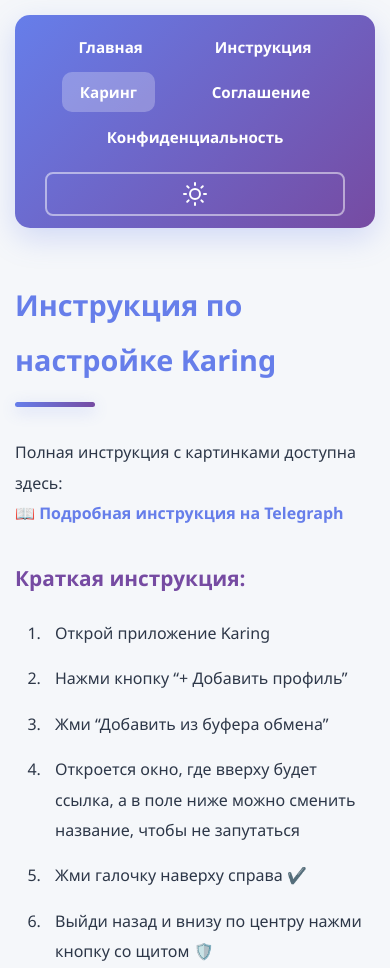
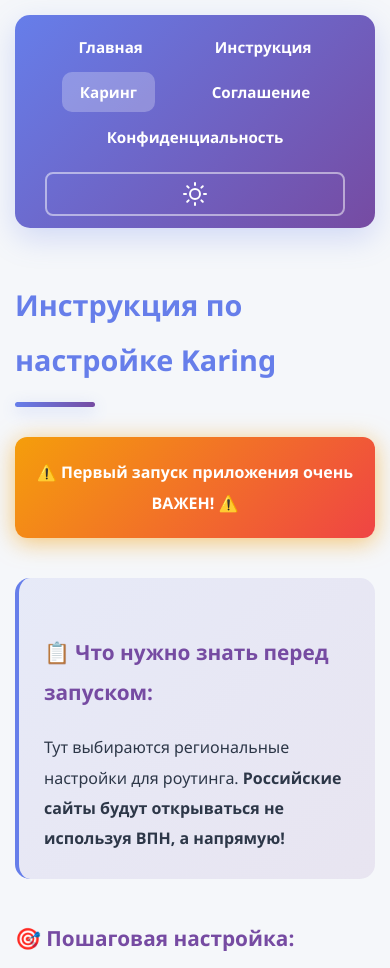
Before and after one commit to Michael-K-cloud/Tunless_Modern, a Jekyll site: the page built from karing.md, in a window 390 px wide. Shown: the top 968 px of the page. Built offline with Jekyll 4.4.1, drawn with Linux system fonts in a browser that asks for light colours; some of the changed text lies outside the part shown; grey boxes are pictures that could not be loaded.

Commit message:
Update karing.md

```diff
--- a/karing.md
+++ b/karing.md
@@ -4,20 +4,144 @@ title: Инструкция по настройке Karing
 ---
 ## Инструкция по настройке Karing
 
-Полная инструкция с картинками доступна здесь:
 
-[📖 Подробная инструкция на Telegraph](https://telegra.ph/Karing-06-15)
+<style>
+.image-grid {
+  display: grid;
+  grid-template-columns: repeat(auto-fit, minmax(300px, 1fr));
+  gap: 20px;
+  margin: 30px 0;
+}
 
-### Краткая инструкция:
+.image-card {
+  background: var(--card-light);
+  border-radius: 12px;
+  padding: 15px;
+  text-align: center;
+  box-shadow: 0 4px 15px rgba(102, 126, 234, 0.1);
+  transition: transform 0.3s ease;
+}
 
-1. Открой приложение Karing
-2. Нажми кнопку "+ Добавить профиль"
-3. Жми "Добавить из буфера обмена"
-4. Откроется окно, где вверху будет ссылка, а в поле ниже можно сменить название, чтобы не запутаться
-5. Жми галочку наверху справа ✔️
-6. Выйди назад и внизу по центру нажми кнопку со щитом 🛡️
-7. Готово! Ты под защитой
+body.dark-mode .image-card {
+  background: var(--card-dark);
+}
+
+.image-card:hover {
+  transform: translateY(-5px);
+}
+
+.image-card img {
+  max-width: 100%;
+  height: auto;
+  border-radius: 8px;
+  box-shadow: 0 4px 12px rgba(0, 0, 0, 0.15);
+}
+
+.image-card p {
+  margin-top: 12px;
+  font-weight: 600;
+  color: var(--primary);
+}
+
+.step-section {
+  margin: 40px 0;
+  padding: 25px;
+  background: linear-gradient(135deg, rgba(102, 126, 234, 0.1) 0%, rgba(118, 75, 162, 0.1) 100%);
+  border-radius: 15px;
+  border-left: 4px solid var(--primary);
+}
+
+.warning-box {
+  background: linear-gradient(135deg, var(--warning) 0%, #ef4444 100%);
+  color: white;
+  padding: 20px;
+  border-radius: 12px;
+  margin: 25px 0;
+  text-align: center;
+  font-weight: 700;
+  animation: pulse 2s infinite;
+}
+
+@keyframes pulse {
+  0%, 100% {
+    box-shadow: 0 4px 15px rgba(245, 158, 11, 0.3);
+  }
+  50% {
+    box-shadow: 0 4px 25px rgba(245, 158, 11, 0.6);
+  }
+}
+
+@media (max-width: 768px) {
+  .image-grid {
+    grid-template-columns: 1fr;
+    gap: 15px;
+  }
+
+  .image-card {
+    padding: 10px;
+  }
+}
+</style>
+
+<div class="warning-box">
+  ⚠️ Первый запуск приложения очень ВАЖЕН! ⚠️
+</div>
+
+<div class="step-section">
+  <h3>📋 Что нужно знать перед запуском:</h3>
+  <p>Тут выбираются региональные настройки для роутинга. <strong>Российские сайты будут открываться не используя ВПН, а напрямую!</strong></p>
+</div>
+
+### 🎯 Пошаговая настройка:
+
+<div class="image-grid">
+  <div class="image-card">
+    <img src="https://i.postimg.cc/mZvcKDMN/photo-1-2026-06-15-22-12-18.jpg" alt="Запуск Karing">
+    <p>Шаг 1: Запустите приложение Karing</p>
+  </div>
+
+  <div class="image-card">
+    <img src="https://i.postimg.cc/CM3Z91DN/photo-2-2026-06-15-22-12-18.jpg" alt="Выбор региона">
+    <p>Шаг 2: Выберите региональные настройки</p>
+  </div>
+
+  <div class="image-card">
+    <img src="hhttps://i.postimg.cc/y6MJ2d9y/photo-3-2026-06-15-22-12-18.jpg" alt="Настройка роутинга">
+    <p>Шаг 3: Настройте роутинг для российских сайтов</p>
+  </div>
+
+  <div class="image-card">
+    <img src="https://i.postimg.cc/7PFCj67N/photo-4-2026-06-15-22-12-18.jpg" alt="Готово">
+    <p>Шаг 4: Всё, ты под защитой 🛡️</p>
+  </div>
+</div>
+
+### 🔧 Дополнительные настройки:
+
+<div class="image-grid">
+  <div class="image-card">
+    <img src="https://i.postimg.cc/SQBXHs8D/photo-5-2026-06-15-22-12-18.jpg" alt="Добавление профиля">
+    <p>Добавление профиля из буфера обмена</p>
+  </div>
+
+  <div class="image-card">
+    <img src="https://i.postimg.cc/FFMfwRcC/photo-6-2026-06-15-22-12-18.jpg" alt="Активация VPN">
+    <p>Активация VPN подключения</p>
+  </div>
+</div>
 
 ---
 
-**Для полного понимания всех функций и возможностей приложения, пожалуйста, обратитесь к подробной инструкции на Telegraph выше.**
+### 📱 Быстрая инструкция:
+
+1. **Запустите Karing** впервые
+2. **Выберите регион** — для России выберите "Russia" или "Auto"
+3. **Настройте роутинг** — российские сайты будут работать без VPN
+4. **Добавьте профиль** — вставьте ключ из буфера обмена
+5. **Подключитесь** — нажмите кнопку подключения
+
+**Готово! Ты под защитой 🛡️**
+
+---
+
+[← Вернуться к инструкции по настройке](/Tunless_Modern/setup.html)
```
